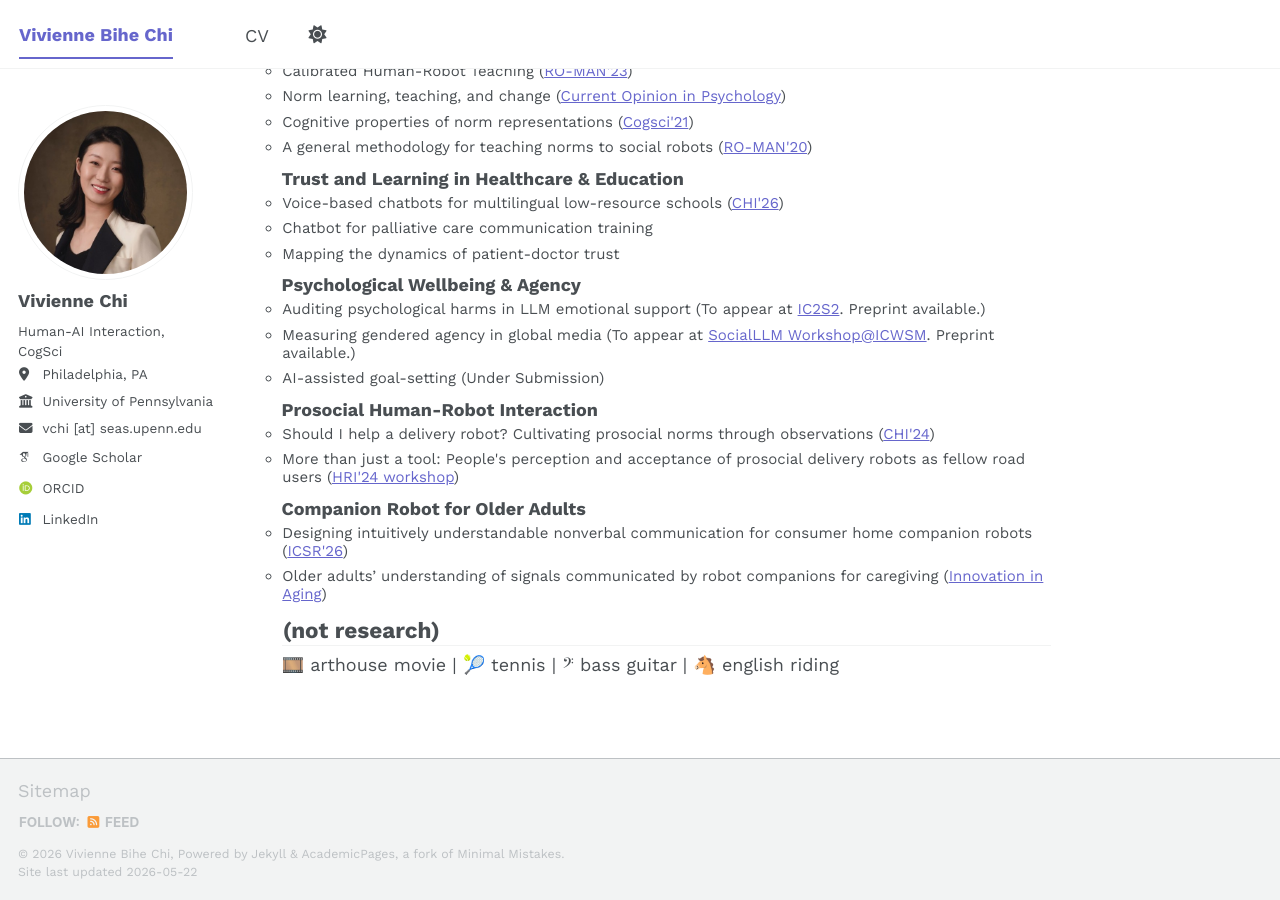
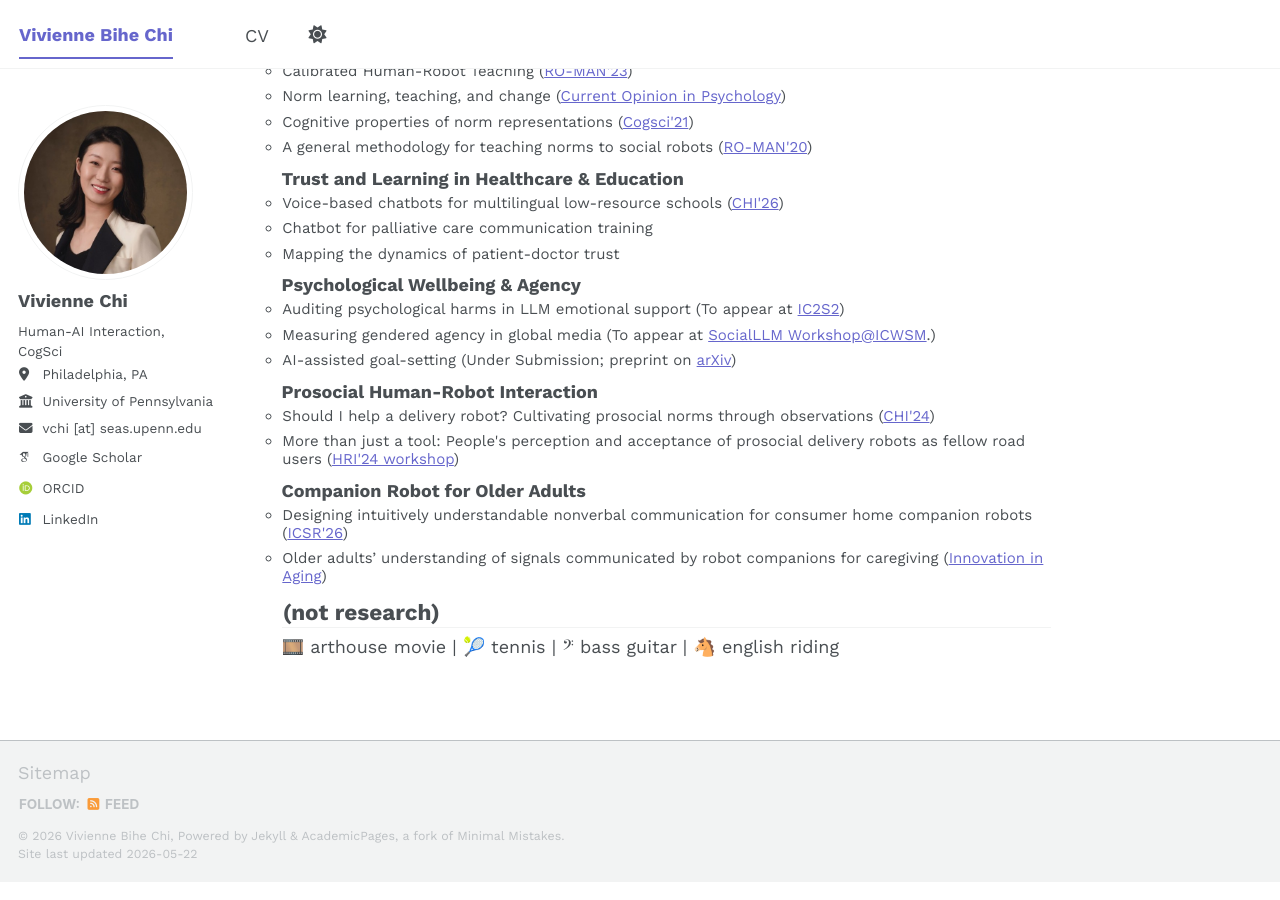
Before and after one commit to vivichi7/vivichi7.github.io, a Jekyll site: the page built from _pages/about.md, in a window 1280 px wide and 900 px high, scrolled down 926 px. Built offline with Jekyll 4.4.1, drawn with Linux system fonts in a browser that asks for light colours; some web fonts are replaced; a script bundle is joined from its source files by our own code; library files that are not in the unit come from our copies.

Commit message:
goal-setting paper arxiv

```diff
--- a/_pages/about.md
+++ b/_pages/about.md
@@ -85,9 +85,9 @@
 **Psychological Wellbeing & Agency**
 <div style="font-size: smaller; line-height: 1.2;">
 <ul style="list-style-type: circle;">
-<li>Auditing psychological harms in LLM emotional support (To appear at <a href="https://ic2s2-2026.org/">IC2S2</a>. Preprint available.)</li>
-<li>Measuring gendered agency in global media (To appear at <a href="https://social-llm-workshop.github.io/">SocialLLM Workshop@ICWSM</a>. Preprint available.)</li>
-<li>AI-assisted goal-setting (Under Submission)</li>
+<li>Auditing psychological harms in LLM emotional support (To appear at <a href="https://ic2s2-2026.org/">IC2S2</a>)</li>
+<li>Measuring gendered agency in global media (To appear at <a href="https://social-llm-workshop.github.io/">SocialLLM Workshop@ICWSM</a>.)</li>
+<li>AI-assisted goal-setting (Under Submission; preprint on <a href= "https://doi.org/10.48550/arXiv.2605.12344">arXiv</a>)</li>
 </ul>
 </div>
 
```
